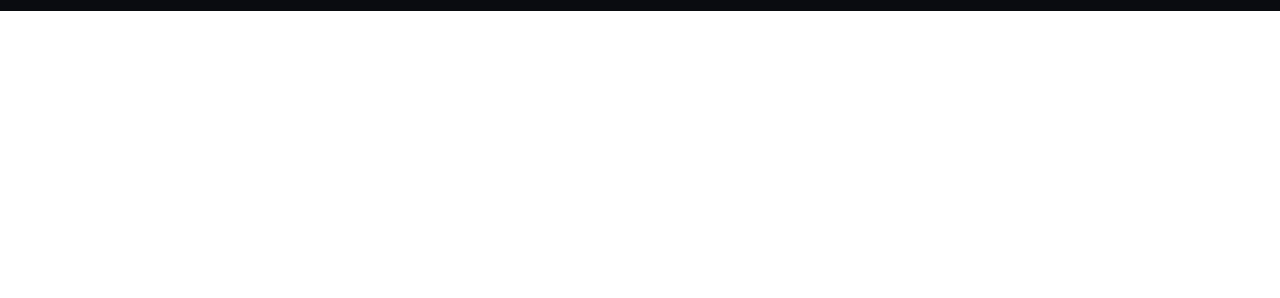
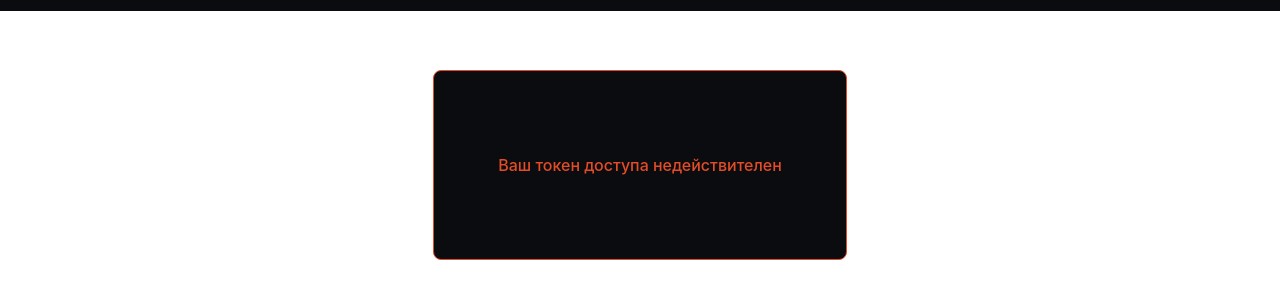
Before and after one commit to Boolick/The_search_project, a React (Vite) app: page / in a window 1280 px wide. Shown: the part 330-628 px from the top of the page. Built offline with nearby package versions, Linux system fonts and the light colour scheme; no server answers.

Commit message:
Added catching of errors and loading ststus

```diff
--- a/src/Components/Search/Search.tsx
+++ b/src/Components/Search/Search.tsx
@@ -2,21 +2,39 @@ import axios from "axios";
 import { useCallback, useEffect, useState } from "react";
 import { useDispatch } from "react-redux";
 
-import { SearchWrapper, SearchInput, StyledButton } from "../Styles/styles";
+import {
+  SearchWrapper,
+  SearchInput,
+  StyledButton,
+  StyledErrorMessage,
+  StyledTextError,
+  StyledLoading,
+} from "../Styles/styles";
 import { User } from "../../Store/Store";
-import checkToken from "../../Components/Search/chek";
+import checkToken from "./chekToken";
 
 function Search() {
   const [searchValue, setSearchValue] = useState("");
   const [page, setPage] = useState(1);
   const perPage = 6;
   const dispatch = useDispatch();
-  const token = "";
-  // проверка токена для доступа к данным gitHub
-  checkToken(token);
+  const [error, setError] = useState<string | null>(null);
+  const token = "YOUR_TOKEN"; // замените YOUR_TOKEN на значение вашего токена
+
+  const [isTokenValid, setIsTokenValid] = useState<null | boolean>(null);
+  const [isLoading, setIsLoading] = useState(false);
+
+  useEffect(() => {
+    async function validateToken() {
+      const isValid = await checkToken(token);
+      setIsTokenValid(isValid);
+    }
+    validateToken();
+  }, [token]);
 
   const handleSearch = useCallback(async () => {
     if (!searchValue) return;
+    setIsLoading(true);
     try {
       const response = await axios.get(
         `https://api.github.com/search/users?q=${searchValue}&page=${page}&per_page=${perPage}`,
@@ -26,6 +44,11 @@ function Search() {
           },
         }
       );
+      if (response.data.total_count === 0) {
+        setError(`Пользователь с именем "${searchValue}" не найден`);
+        setIsLoading(false);
+        return;
+      }
       const users: User[] = response.data.items;
 
       const usersWithRepos = await Promise.all(
@@ -45,8 +68,13 @@ function Search() {
         })
       );
       dispatch({ type: "SEARCH_USERS", payload: usersWithRepos });
+      setError(null);
+      setIsLoading(false);
     } catch (error) {
-      console.error(error);
+      if (error instanceof Error) {
+        setError(error.message);
+        setIsLoading(false);
+      }
     }
   }, [searchValue, page, perPage, dispatch]);
 
@@ -65,6 +93,12 @@ function Search() {
 
   return (
     <SearchWrapper>
+      {isLoading && (
+        <StyledLoading>
+          <div></div>
+        </StyledLoading>
+      )}
+      {error && <StyledTextError className="error">{error}</StyledTextError>}
       <form
         onSubmit={(event) => {
           event.preventDefault();
@@ -79,6 +113,7 @@ function Search() {
           value={searchValue}
           onChange={(event) => setSearchValue(event.target.value)}
         />
+
         <StyledButton onClick={handleSearch} type="submit">
           Search
         </StyledButton>
@@ -89,6 +124,11 @@ function Search() {
           PrevPage
         </StyledButton>
       </form>
+      {isTokenValid === false && (
+        <StyledErrorMessage href="https://docs.github.com/ru/authentication/keeping-your-account-and-data-secure/managing-your-personal-access-tokens">
+          Ваш токен доступа недействителен
+        </StyledErrorMessage>
+      )}
     </SearchWrapper>
   );
 }
--- a/src/Components/Search/chek.ts
+++ b/src/Components/Search/chekToken.ts
@@ -11,9 +11,11 @@ async function checkToken(token: string) {
     console.log("User:", response.data.login);
     console.log("Email:", response.data.email);
     console.log("Scopes:", response.headers["x-oauth-scopes"]);
+    return true;
   } catch (error) {
-    console.log("Token is invalid");
+     console.log("Token is invalid");
+     return false;
   }
 }
 
-export default checkToken; // замените YOUR_TOKEN на значение вашего токена
+export default checkToken;
--- a/src/Components/Styles/styles.ts
+++ b/src/Components/Styles/styles.ts
@@ -1,5 +1,5 @@
 import { ReactNode } from "react";
-import styled from "styled-components";
+import styled, { keyframes } from "styled-components";
 
 export const Container = styled.div`
   max-width: 1280px;
@@ -161,3 +161,73 @@ export const StyledDescription = styled.div`
   flex-direction: column;
   align-items: flex-start;
 `;
+const loading = keyframes`
+  0% {
+    content: "Загрузка";
+  }
+  25% {
+    content: "Загрузка.";
+  }
+  50% {
+    content: "Загрузка..";
+  }
+  75% {
+    content: "Загрузка...";
+  }
+`;
+
+export const StyledLoading = styled.div`
+  position: fixed;
+  top: 25%;
+  display: flex;
+  flex-direction: column;
+  align-items: center;
+  justify-content: center;
+  font-size: 18px;
+  color: #6fb3f9;
+  width: 200px;
+  height: 200px;
+
+  &:before {
+    content: "Загрузка";
+    animation: ${loading} 2s linear infinite;
+    text-align: center;
+    width: 100%;
+    height: auto;
+    display: block;
+    font-size: 24px;
+    color: #39d353;
+    margin-top: -50px;
+  }
+`;
+
+export const StyledErrorMessage = styled.a`
+  position: fixed;
+  top: 50%;
+  display: flex;
+  flex-direction: row-reverse;
+  justify-content: flex-end;
+  height: 60px;
+  gap: 20px;
+  align-items: center;
+  cursor: pointer;
+  border: #e34c26 solid 1px;
+  border-radius: 8px;
+  background: #0a0c10;
+  padding: 5%;
+
+  font-weight: 500;
+  color: #e34c26;
+  text-decoration: none;
+  text-decoration: inherit;
+  &:hover {
+    text-decoration: underline;
+    color: #535bf2;
+  }
+`;
+export const StyledTextError = styled.p`
+  position: fixed;
+  top: 25%;
+  color: #e34c26;
+  font-size: 16px;
+`;
```
